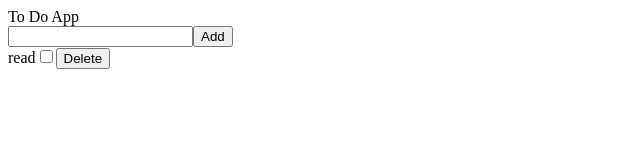
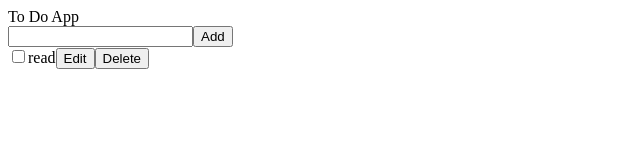
Before and after one commit to DhayananthB/todo-app, a React (Vite) app: page / in a window 1280 px wide. Shown: the top 160 px of the page, without its empty margins (0-640 px from the left). Built offline with nearby package versions, Linux system fonts and the light colour scheme.

Commit message:
added edit functionality

```diff
--- a/src/components/List.jsx
+++ b/src/components/List.jsx
@@ -1,12 +1,39 @@
-const List = ({ task, onToggle, onDelete }) => {
+import { useState } from "react";
+
+const List = ({ task, onToggle, onDelete, onSave }) => {
+  const [isEditing, setIsEditing] = useState(false);
+  const [newTask, setNewTask] = useState(task.task);
   return (
     <div>
-      {task.task}
       <input
         type="checkbox"
         checked={task.isCompleted}
         onChange={() => onToggle(task.id)}
       />
+      {isEditing ? (
+        <>
+          <input
+            type="text"
+            value={newTask}
+            onChange={(e) => setNewTask(e.target.value)}
+          />
+          <button
+            onClick={() => {
+              onSave(task.id, newTask);
+              setIsEditing(false);
+            }}
+          >
+            Save
+          </button>
+        </>
+      ) : (
+        <>
+          {task.task}
+
+          <button onClick={() => setIsEditing(true)}>Edit</button>
+        </>
+      )}
+
       <button onClick={() => onDelete(task.id)}>Delete</button>
     </div>
   );
--- a/src/components/Tasks.jsx
+++ b/src/components/Tasks.jsx
@@ -8,6 +8,11 @@ const Tasks = () => {
   const [newTask, setNewTask] = useState("");
 
   const handleClick = () => {
+    if (newTask.trim() === "") {
+      alert("Task cannot be empty!");
+      return;
+    }
+
     setTasks([
       ...tasks,
       {
@@ -24,6 +29,16 @@ const Tasks = () => {
       tasks.map((task) =>
         task.id === id ? { ...task, isCompleted: !task.isCompleted } : task
       )
+    );
+  };
+
+  const saveTask = (id, ntask) => {
+    if (ntask.trim() === "") {
+      alert("Task cannot be empty!");
+      return;
+    }
+    setTasks(
+      tasks.map((task) => (task.id === id ? { ...task, task: ntask } : task))
     );
   };
 
@@ -45,6 +60,7 @@ const Tasks = () => {
           key={task.id}
           onToggle={toggle}
           onDelete={deleteTask}
+          onSave={saveTask}
         />
       ))}
     </div>
```
